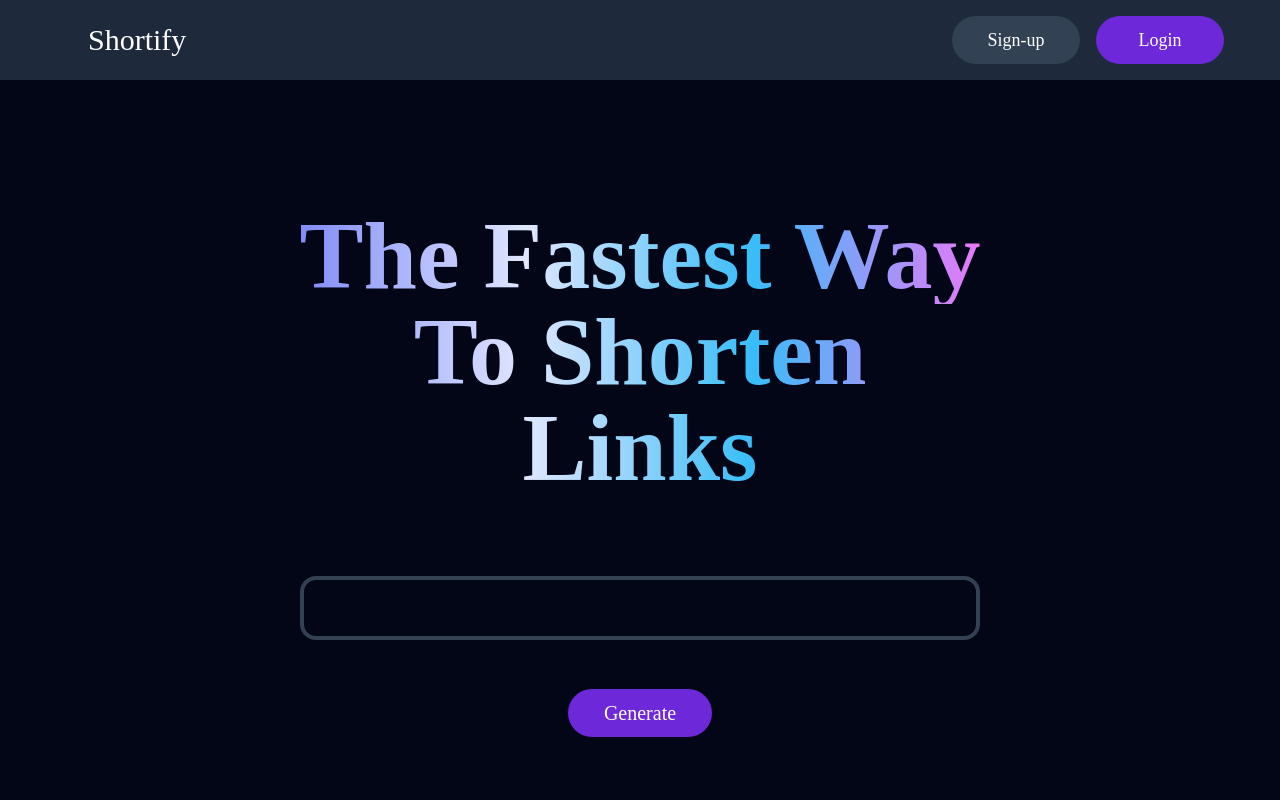
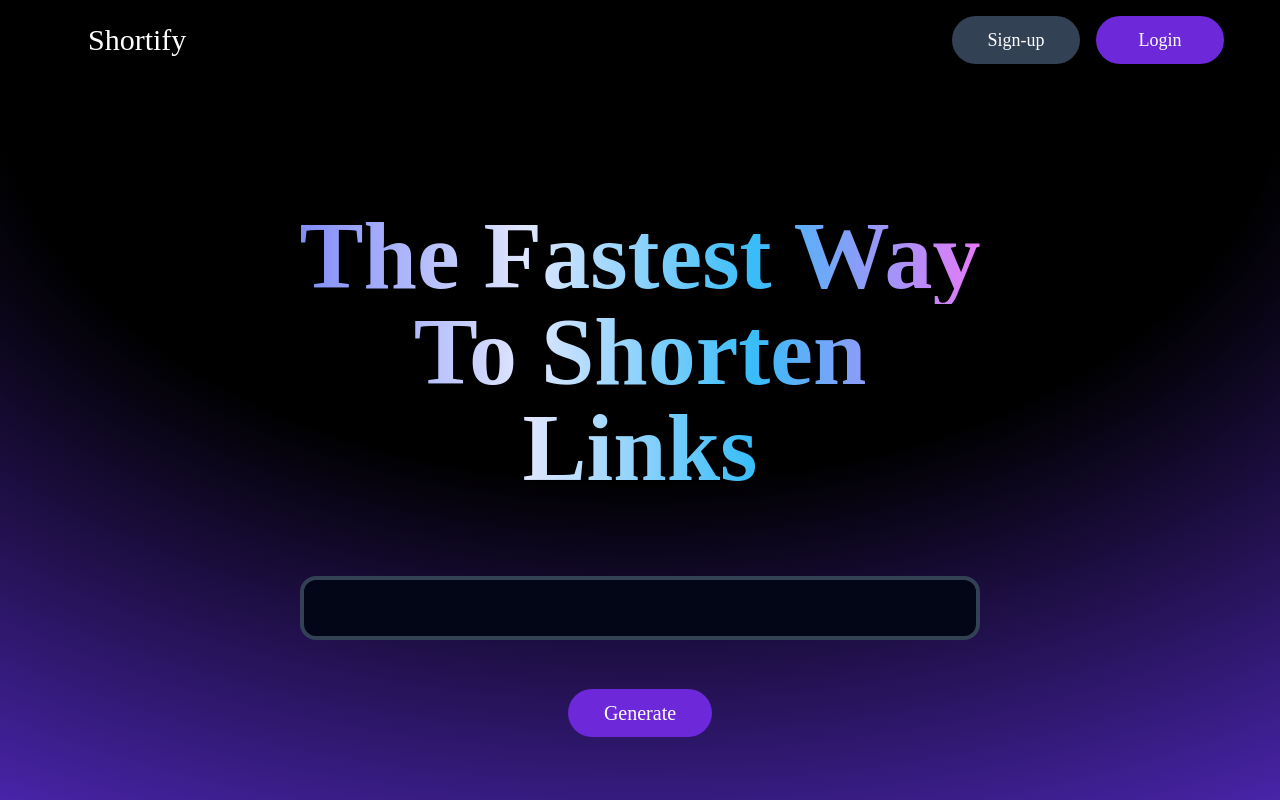
Before and after one commit to mendacium-a11y/Shortify, a React (Vite) app in the folder client/: page / in a window 1280 px wide. Built offline with nearby package versions, Linux system fonts and the light colour scheme; a web font is replaced by a local one.

Commit message:
Update Navbar and Home styles

```diff
--- a/client/src/components/Navbar.tsx
+++ b/client/src/components/Navbar.tsx
@@ -4,7 +4,7 @@ import { Button } from "@/components/ui/button"
 export default function Navbar() {
   return (
     // <nav className='bg-slate-950 h-[12vh] my-auto text-white flex items-center'>
-      <div className='flex flex-row px-12 text-white py-4 justify-between items-center w-100 bg-slate-800 h-[10vh]'>
+      <div className='flex flex-row px-12 text-white py-4 justify-between items-center w-100 bg-black h-[10vh]'>
         <div className='px-10'>
           <h1 className='text-3xl'>Shortify</h1>
         </div>
--- a/client/src/pages/Home.tsx
+++ b/client/src/pages/Home.tsx
@@ -6,8 +6,9 @@ import { Button } from '@/components/ui/button'
 export default function Home() {
   return (
     <>
+    <div class="absolute inset-0 -z-10 h-full w-full items-center px-5 py-24 [background:radial-gradient(125%_125%_at_50%_10%,#000_40%,#63e_100%)]"></div>
       <Navbar />
-      <div className='h-[90vh] bg-slate-950 flex justify-center items-start'>
+      <div className='h-[90vh] bg-transparent flex justify-center items-start'>
         <div className='text-white text-center mt-32 font-sans text-8xl'>
           <p
             className="text-6xl md:text-8xl font-extrabold bg-clip-text text-transparent bg-[linear-gradient(to_right,theme(colors.indigo.400),theme(colors.indigo.100),theme(colors.sky.400),theme(colors.fuchsia.400),theme(colors.sky.400),theme(colors.indigo.100),theme(colors.indigo.400))] bg-[length:200%_auto] animate-gradient">
```
